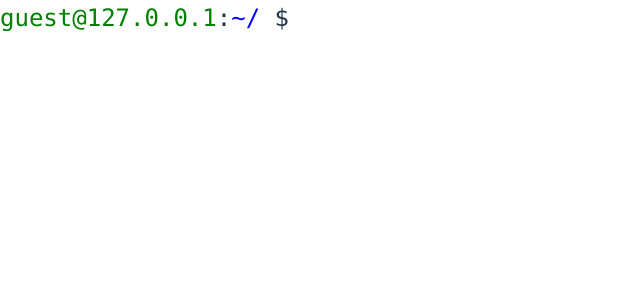
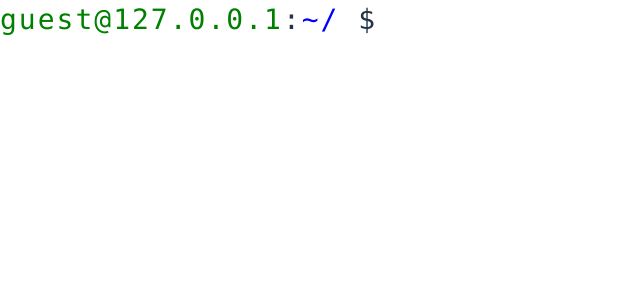
Before and after one commit to crisisdice/webOS, a Svelte app: page / in a window 1280 px wide. Shown: the top 300 px of the page, without its empty margins (0-640 px from the left). Built offline with nearby package versions, Linux system fonts and the light colour scheme.

Commit message:
width 0 caret

```diff
--- a/src/app.css
+++ b/src/app.css
@@ -1,7 +1,7 @@
 :root {
   font-family: Consolas, monaco, monospace;
-  font-size: 24px;
-  line-height: 24px;
+  font-size: 28px;
+  line-height: 28px;
   font-weight: 400;
 
   color-scheme: light dark;
@@ -17,6 +17,7 @@
 
 body {
   margin: 0;
+  letter-spacing: 2px;
 }
 
 input {
--- a/src/components/Caret.svelte
+++ b/src/components/Caret.svelte
@@ -7,6 +7,14 @@
   .caret-full {
     animation: full 1s step-end infinite;
     color: #fff;
+  }
+
+  .caret-line {
+    animation: line 1s step-end infinite;
+    position: absolute;
+    border-left: 1px solid white;
+    color: transparent;
+    height: 30px;
   }
 
   @keyframes empty {
@@ -21,6 +29,13 @@
       color: #000;
     }
   }
+
+  @keyframes line {
+    50% {
+      padding-left: 1px;
+      border-left: none;
+    }
+  }
 </style>
 
 <script lang="ts">
@@ -30,15 +45,15 @@
 
   let { PRECARET, EOL, CARET, POSTCARET, CARET_WIDTH } = COMMAND_LINE
 
-  const renderCaret = () => {
-    if (CARET_WIDTH === 0) return '|'
-    if (EOL) return '_'
-    return CARET
+  const caretClass = () => {
+    if (CARET_WIDTH === 0) return 'caret-line'
+    if (EOL) return 'caret-empty'
+    return 'caret-full'
   }
 </script>
 
 <!-- TODO highlighting text -->
 <span
-  >{PRECARET}<span class={EOL ? 'caret-empty' : 'caret-full'}>{renderCaret()}</span
+  >{PRECARET}<span class={caretClass()}>{CARET_WIDTH === 0 ? '\u3164' : CARET ?? '_'}</span
   >{POSTCARET}</span
 >
--- a/src/components/Vi.svelte
+++ b/src/components/Vi.svelte
@@ -11,6 +11,8 @@
 
   .line {
     white-space: pre;
+    padding-top: 2px;
+    padding-bottom: 2px;
   }
 
   .coords {
--- a/src/mappings/vi/index.ts
+++ b/src/mappings/vi/index.ts
@@ -8,8 +8,8 @@ import { processVisualMode } from './visual'
 export const viUp: KeyMapping = ({ e: { key }, STATE }) => {
   const {
     MODE,
+    COORDS,
     BUFFER,
-    COORDS,
     BUFFER: { LINE, BUFFER_POST },
   } = STATE as VimAppState
 
@@ -18,17 +18,27 @@ export const viUp: KeyMapping = ({ e: { key }, STATE }) => {
     return processVisualMode({ e: { key }, STATE })
 
   let { x, y } = COORDS
-  let { PRECARET } = LINE
+  let { PRECARET, CARET, POSTCARET, EOL } = LINE
 
   switch (key) {
     case '`': {
       console.log({ MODE: 'VISUAL' })
-      return { ...STATE, MODE: VI_MODE.VISUAL }
+
+
+      CARET = x === 0 ? POSTCARET?.[0] ?? PRECARET.at(-1) ?? null : PRECARET.at(-1) ?? null
+      PRECARET = x === 0 ? PRECARET : PRECARET.slice(0, PRECARET.length - 1)
+      POSTCARET = x === 0 ? POSTCARET.slice(1) : POSTCARET
+      EOL = CARET === null && POSTCARET === EMPTY
+
+      x = x === 0 ? x : x - 1
+
+      return { ...STATE, COORDS: { x, y }, BUFFER: {...BUFFER, LINE: { CARET, PRECARET, POSTCARET, EOL, CARET_WIDTH: 1 } }, MODE: VI_MODE.VISUAL }
     }
     case 'Shift':
     case 'Alt':
     case 'Control':
     case 'Tab':
+    case 'Meta':
       break
     case 'Enter':
       y += 1
--- a/src/mappings/vi/visual.ts
+++ b/src/mappings/vi/visual.ts
@@ -1,6 +1,7 @@
 import type { KeyMapping, VimAppState } from '../../types'
 import { VI_MODE } from '../../lib'
 import { getLengths, shiftUp, shiftDown, shiftLeft, shiftRight } from '../shift'
+import {EMPTY} from '../../utils'
 
 export const processVisualMode: KeyMapping = ({ e: { key }, STATE }) => {
   const {
@@ -11,14 +12,30 @@ export const processVisualMode: KeyMapping = ({ e: { key }, STATE }) => {
   const { LINE_LENGTH, BUFFER_LENGTH } = getLengths(STATE as VimAppState)
   let { x, y } = COORDS
 
+  let { PRECARET, CARET, POSTCARET } = LINE
+
   switch (key) {
     case ':': {
       console.log({ MODE: 'COMMAND' })
       return { ...STATE, MODE: VI_MODE.COMMAND }
     }
+    case 'a': {
+      console.log({ MODE: 'INSERT' })
+
+      PRECARET = `${PRECARET}${CARET ?? EMPTY}`
+      CARET = null
+
+      x += 1
+
+      return { ...STATE, COORDS: { x, y}, BUFFER: { ...BUFFER, LINE: { ...LINE, PRECARET, CARET, CARET_WIDTH: 0 } }, MODE: VI_MODE.INSERT }
+    }
     case 'i': {
       console.log({ MODE: 'INSERT' })
-      return { ...STATE, MODE: VI_MODE.INSERT }
+
+      POSTCARET = `${CARET ?? EMPTY}${POSTCARET}`
+      CARET = null
+
+      return { ...STATE, BUFFER: { ...BUFFER, LINE: { ...LINE, CARET, POSTCARET, CARET_WIDTH: 0 } }, MODE: VI_MODE.INSERT }
     }
     case 'k':
     case 'ArrowUp': {
```
Also changed, not shown: 1 other file (tests, documents, lock files or other folders).
